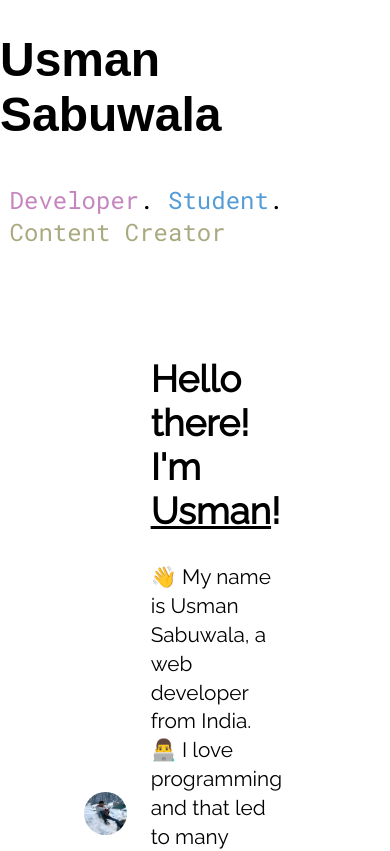
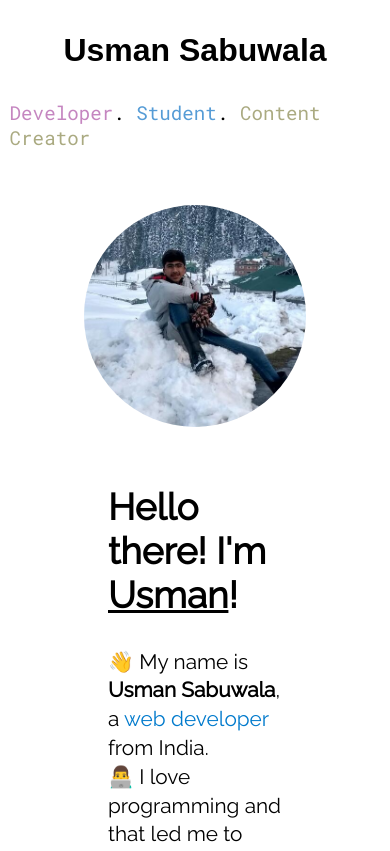
Before and after one commit to max-programming/usman-portfolio, a Next.js app: page / in a window 390 px wide. Shown: the top 851 px of the page. Built offline with nearby package versions, Linux system fonts and the light colour scheme; a web font is replaced by a local one.

Commit message:
📱 Responsive design

```diff
--- a/components/Layout.tsx
+++ b/components/Layout.tsx
@@ -11,7 +11,7 @@ export default function Layout({ title, children }: LayoutProps) {
   return (
     <div>
       <Head>
-        <title>{title}</title>
+        <title>{title} | Usman Sabuwala</title>
       </Head>
       <Header />
       {/* <Nav /> */}
--- a/pages/about.tsx
+++ b/pages/about.tsx
@@ -2,7 +2,7 @@ import Layout from "../components/Layout";
 
 export default function About() {
   return (
-    <Layout title="About | Usman Sabuwala">
+    <Layout title="About">
       <div>About page</div>
     </Layout>
   );
--- a/pages/contact.tsx
+++ b/pages/contact.tsx
@@ -2,7 +2,7 @@ import Layout from "../components/Layout";
 
 export default function Contact() {
   return (
-    <Layout title="Contact | Usman Sabuwala">
+    <Layout title="Contact">
       <div>Contact page</div>
     </Layout>
   );
--- a/pages/index.tsx
+++ b/pages/index.tsx
@@ -4,7 +4,7 @@ import Image from "next/image";
 
 export default function Home() {
   return (
-    <Layout title="Home | Usman Sabuwala">
+    <Layout title="Home">
       <div className={styles.container}>
         <div className={styles.hero}>
           <div className={styles.image}>
@@ -15,12 +15,17 @@ export default function Home() {
               Hello there! I'm <span className={styles.name}>Usman</span>!
             </h2>
             <p>
-              👋 My name is Usman Sabuwala, a web developer from India.
+              👋 My name is <b>Usman Sabuwala</b>, a{" "}
+              <span style={{ color: "#007acc" }}>web developer</span> from
+              India.
               <br />
-              👨‍💻 I love programming and that led to many people. <br /> I learnt
-              JavaScript, TypeScript, React.js and many other awesome things.{" "}
-              <br /> My other interests include playing cricket and doing math
-              😉
+              👨‍💻 I love programming and that led me to meet many awesome people
+              and friends. <br /> I learnt{" "}
+              <span style={{ color: "#DD9C25" }}>JavaScript</span>,{" "}
+              <span style={{ color: "#0076C6" }}>TypeScript</span>,{" "}
+              <span style={{ color: "#37D1F7" }}>React.js</span> and many other
+              awesome things. <br /> My other interests include playing cricket
+              and doing math 😉
               <br />
             </p>
           </div>
--- a/pages/projects.tsx
+++ b/pages/projects.tsx
@@ -2,7 +2,7 @@ import Layout from "../components/Layout";
 
 export default function Projects() {
   return (
-    <Layout title="Projects | Usman Sabuwala">
+    <Layout title="Projects">
       <div>Projects Page</div>
     </Layout>
   );
--- a/styles/Header.module.css
+++ b/styles/Header.module.css
@@ -8,6 +8,7 @@
   font-size: 3rem;
   font-family: "Lexend Mega", sans-serif;
   margin-top: 2rem;
+  text-align: center;
 }
 
 .header h3 {
@@ -26,3 +27,12 @@
 .contentTitle {
   color: #aaaa81;
 }
+
+@media (max-width: 768px) {
+  .header h1 {
+    font-size: 2rem;
+  }
+  .header h3 {
+    font-size: 1.2rem;
+  }
+}
--- a/styles/Home.module.css
+++ b/styles/Home.module.css
@@ -31,4 +31,11 @@
 .image img {
   border-radius: 50%;
   user-select: none;
+  /* color: #c7b217; */
 }
+
+@media (max-width: 768px) {
+  .hero {
+    flex-direction: column;
+  }
+}
```
Also changed, not shown: 1 other file (tests, documents, lock files or other folders).
